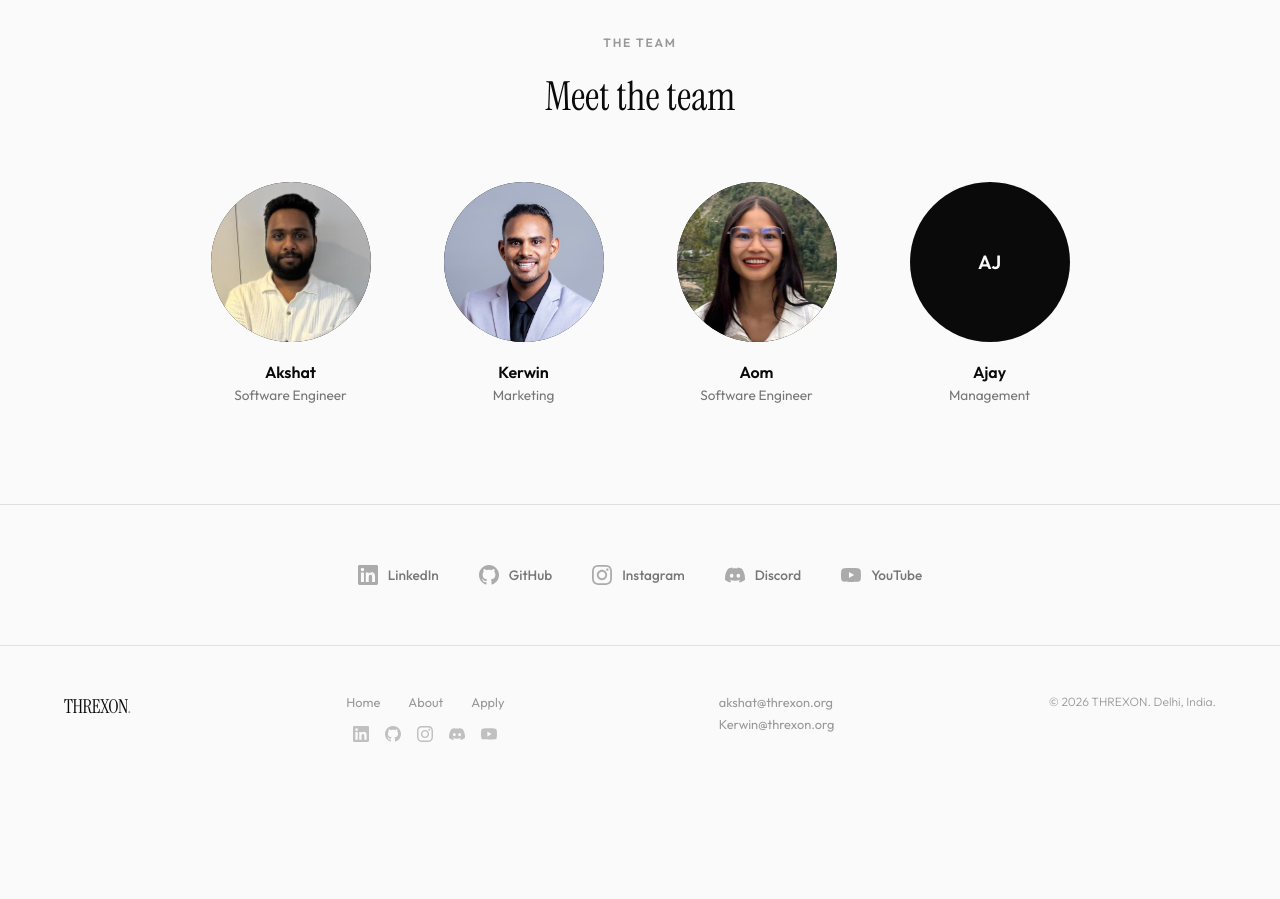
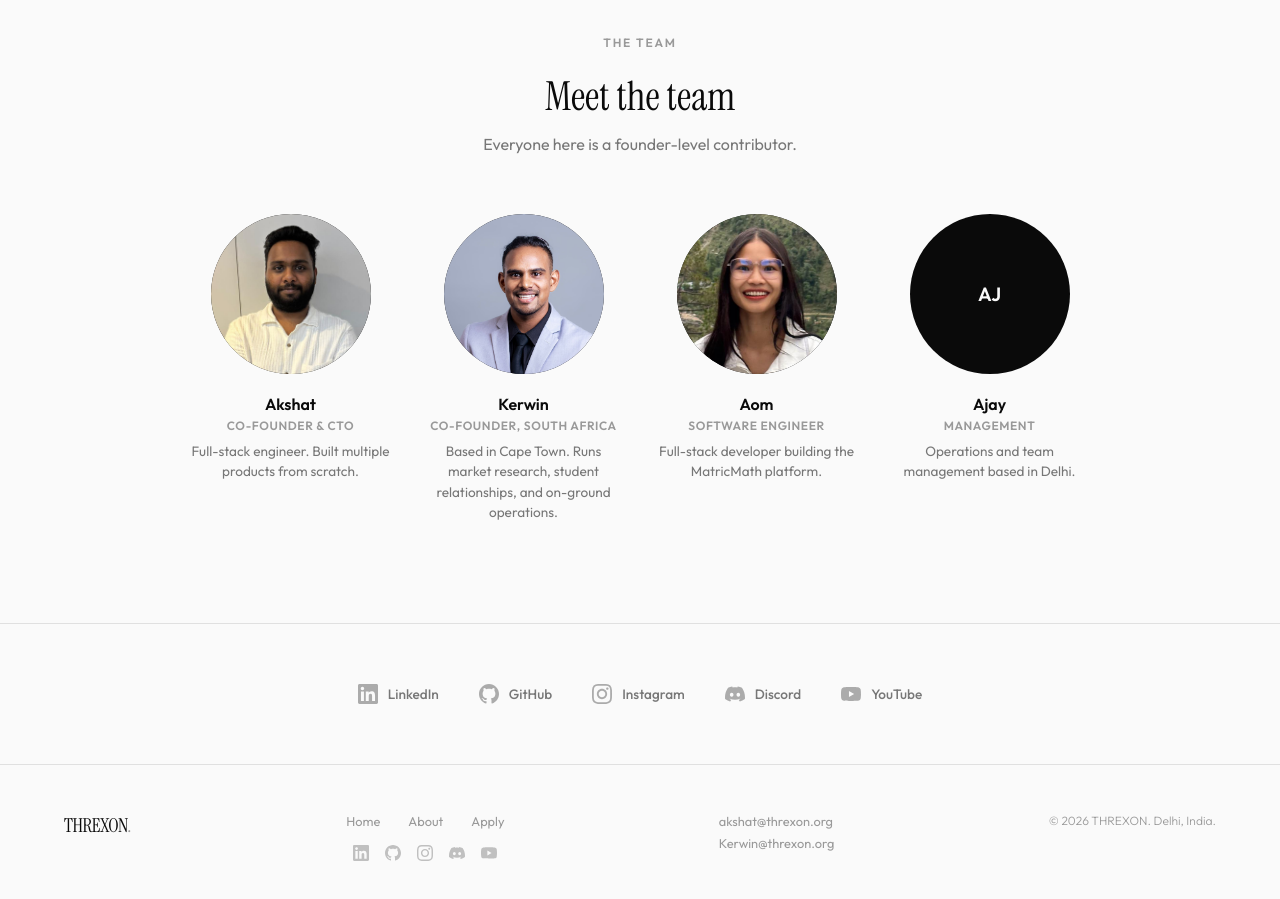
Before and after one commit to drifter089/TREXON-COMPANY, a Next.js app: page /about in a window 1280 px wide. Shown: the part 4860-5759 px from the top of the page. Before the commit the page ends 5650 px from the top, so only its background shows below. Built offline with nearby package versions, Linux system fonts and the light colour scheme.

Commit message:
Update team section with roles and detailed descriptions
Add founder-level subtitle, role titles, and bios for each
team member (Akshat, Kerwin, Aom, Ajay).

Co-Authored-By: Claude Opus 4.6 <noreply@anthropic.com>

```diff
--- a/app/about/about.module.css
+++ b/app/about/about.module.css
@@ -481,10 +481,22 @@
   margin-bottom: 4px;
 }
 
+.teamRole {
+  font-family: var(--sans);
+  font-size: 0.75rem;
+  font-weight: 600;
+  letter-spacing: 0.05em;
+  text-transform: uppercase;
+  color: var(--gray-400);
+  display: block;
+  margin-bottom: 8px;
+}
+
 .teamCard p {
   font-family: var(--sans);
   font-size: 0.85rem;
   color: var(--gray-500);
+  line-height: 1.5;
 }
 
 /* Social Section */
--- a/app/about/page.tsx
+++ b/app/about/page.tsx
@@ -302,6 +302,9 @@ export default function AboutPage() {
           <div className={styles.sectionInner}>
             <span className={styles.eyebrow}>The Team</span>
             <h2 className={styles.sectionTitle}>Meet the team</h2>
+            <p className={styles.sectionSubtitle}>
+              Everyone here is a founder-level contributor.
+            </p>
 
             <div className={styles.teamGrid}>
               <div className={styles.teamCard}>
@@ -309,26 +312,30 @@ export default function AboutPage() {
                   <Image src="/akshat.jpeg" alt="Akshat" fill className={styles.avatarImage} style={{ objectPosition: 'center 15%', transform: 'scale(1.8)' }} />
                 </div>
                 <h3>Akshat</h3>
-                <p>Software Engineer</p>
+                <span className={styles.teamRole}>Co-founder & CTO</span>
+                <p>Full-stack engineer. Built multiple products from scratch.</p>
               </div>
               <div className={styles.teamCard}>
                 <div className={styles.avatar}>
                   <Image src="/kerwin.jpeg" alt="Kerwin" fill className={styles.avatarImage} style={{ objectPosition: 'center top' }} />
                 </div>
                 <h3>Kerwin</h3>
-                <p>Marketing</p>
+                <span className={styles.teamRole}>Co-founder, South Africa</span>
+                <p>Based in Cape Town. Runs market research, student relationships, and on-ground operations.</p>
               </div>
               <div className={styles.teamCard}>
                 <div className={styles.avatar}>
                   <Image src="/aom.jpeg" alt="Aom" fill className={styles.avatarImage} style={{ objectPosition: '40% 60%', transform: 'scale(2.5)', transformOrigin: '40% 60%' }} />
                 </div>
                 <h3>Aom</h3>
-                <p>Software Engineer</p>
+                <span className={styles.teamRole}>Software Engineer</span>
+                <p>Full-stack developer building the MatricMath platform.</p>
               </div>
               <div className={styles.teamCard}>
                 <div className={styles.avatar}>AJ</div>
                 <h3>Ajay</h3>
-                <p>Management</p>
+                <span className={styles.teamRole}>Management</span>
+                <p>Operations and team management based in Delhi.</p>
               </div>
             </div>
           </div>
```
